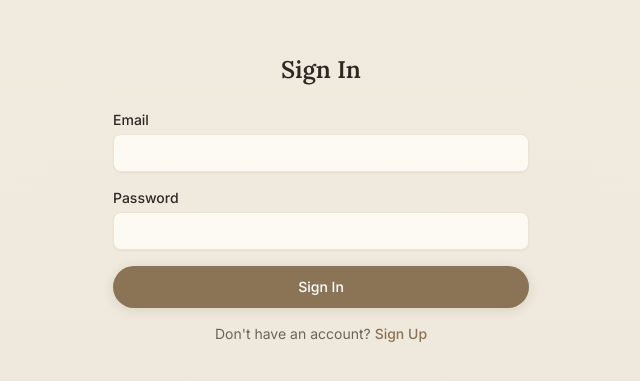
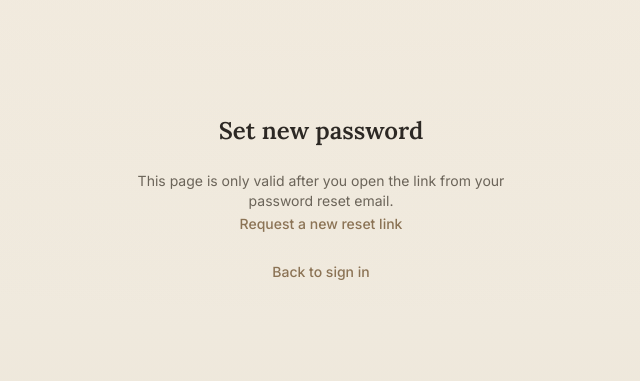
Before and after one commit to TheAliter/series-killer, a Vue app: page /reset-password in a window 1280 px wide. Before the commit this address led to /login. Shown: the part 161-542 px from the top of the page, without its empty margins (319-959 px from the left). Built offline with nearby package versions, Linux system fonts and the light colour scheme; no server answers.

Commit message:
feat(auth): add Supabase forgot-password and reset flow

```diff
--- a/src/App.vue
+++ b/src/App.vue
@@ -31,8 +31,12 @@
       authStore.setUser(session?.user || null)
     } else if (event === 'SIGNED_OUT') {
       authStore.setUser(null)
+      authStore.exitPasswordRecoveryFlow()
     } else if (event === 'USER_UPDATED') {
       authStore.setUser(session?.user || null)
+    } else if (event === 'PASSWORD_RECOVERY') {
+      authStore.setUser(session?.user || null)
+      authStore.enterPasswordRecoveryFlow()
     }
   })
 
--- a/src/router/index.ts
+++ b/src/router/index.ts
@@ -13,6 +13,17 @@
     name: 'SignUp',
     component: () => import('../views/SignUpView.vue'),
     meta: { requiresGuest: true }
+  },
+  {
+    path: '/forgot-password',
+    name: 'ForgotPassword',
+    component: () => import('../views/ForgotPasswordView.vue'),
+    meta: { requiresGuest: true }
+  },
+  {
+    path: '/reset-password',
+    name: 'ResetPassword',
+    component: () => import('../views/ResetPasswordView.vue')
   },
   {
     path: '/',
--- a/src/services/supabase.ts
+++ b/src/services/supabase.ts
@@ -32,6 +32,11 @@
       email,
       password,
     })
+  },
+
+  async resetPasswordForEmail(email: string): Promise<ApiResponse<any>> {
+    const redirectTo = `${window.location.origin}/reset-password`
+    return await supabase.auth.resetPasswordForEmail(email, { redirectTo })
   },
 
   async signOut(): Promise<ApiResponse<void>> {
--- a/src/stores/auth.ts
+++ b/src/stores/auth.ts
@@ -12,8 +12,10 @@
 export const useAuthStore = defineStore('auth', () => {
   const user = ref<User | null>(null)
   const loading = ref(true)
+  const passwordRecoveryFlow = ref(false)
 
   const isAuthenticated = computed(() => !!user.value)
+  const isPasswordRecoveryFlow = computed(() => passwordRecoveryFlow.value)
 
   const signUp = async (email: string, password: string): Promise<ApiResponse<any>> => {
     try {
@@ -41,9 +43,44 @@
       const { error } = await auth.signOut()
       if (error) throw error
       user.value = null
+      passwordRecoveryFlow.value = false
       return { data: undefined, error: null }
     } catch (error) {
       return { data: undefined, error }
+    }
+  }
+
+  const enterPasswordRecoveryFlow = (): void => {
+    passwordRecoveryFlow.value = true
+  }
+
+  const exitPasswordRecoveryFlow = (): void => {
+    passwordRecoveryFlow.value = false
+  }
+
+  const requestPasswordReset = async (email: string): Promise<ApiResponse<any>> => {
+    try {
+      const { data, error } = await auth.resetPasswordForEmail(email)
+      if (error) throw error
+      return { data, error: null }
+    } catch (error) {
+      return { data: null, error }
+    }
+  }
+
+  const completePasswordRecovery = async (
+    newPassword: string
+  ): Promise<ApiResponse<any>> => {
+    try {
+      const { data, error } = await auth.updatePassword(newPassword)
+      if (error) throw error
+      if (data?.user) {
+        user.value = data.user
+      }
+      passwordRecoveryFlow.value = false
+      return { data, error: null }
+    } catch (error) {
+      return { data: null, error }
     }
   }
 
@@ -118,9 +155,14 @@
     user: readonly(user),
     loading: readonly(loading),
     isAuthenticated,
+    isPasswordRecoveryFlow,
+    enterPasswordRecoveryFlow,
+    exitPasswordRecoveryFlow,
     signUp,
     signIn,
     signOut,
+    requestPasswordReset,
+    completePasswordRecovery,
     changePassword,
     initializeAuth,
     refreshSession,
--- /dev/null
+++ b/src/views/ForgotPasswordView.vue
@@ -0,0 +1,45 @@
+<template>
+  <div class="mobile-container flex flex-col min-h-screen justify-center items-center">
+    <h1 class="font-serif text-2xl font-semibold text-ink mb-6">Forgot password</h1>
+    <p v-if="success" class="mb-4 w-full text-sm text-ink-muted text-center">
+      If an account exists for that email, you will receive a link to reset your password.
+    </p>
+    <form v-else @submit.prevent="onSubmit" class="w-full space-y-4">
+      <div>
+        <label for="email" class="block text-sm font-medium text-ink mb-1">Email</label>
+        <input v-model="email" id="email" type="email" class="input" required autocomplete="email" />
+      </div>
+      <button type="submit" class="btn-primary w-full" :disabled="loading">
+        <span v-if="loading">Sending…</span>
+        <span v-else>Send reset link</span>
+      </button>
+    </form>
+    <p class="mt-4 text-sm text-center text-ink-muted">
+      <router-link to="/login" class="font-medium text-editorial-accent hover:opacity-90">Back to sign in</router-link>
+    </p>
+    <p v-if="error" class="text-red-600 mt-2 text-sm">{{ error }}</p>
+  </div>
+</template>
+
+<script lang="ts" setup>
+import { ref } from 'vue'
+import { useAuthStore } from '../stores/auth'
+
+const email = ref('')
+const error = ref('')
+const success = ref(false)
+const loading = ref(false)
+const authStore = useAuthStore()
+
+const onSubmit = async () => {
+  error.value = ''
+  loading.value = true
+  const { error: resetError } = await authStore.requestPasswordReset(email.value.trim())
+  loading.value = false
+  if (resetError) {
+    error.value = resetError.message || 'Could not send reset email.'
+    return
+  }
+  success.value = true
+}
+</script>
--- a/src/views/LoginView.vue
+++ b/src/views/LoginView.vue
@@ -7,7 +7,15 @@
         <input v-model="email" id="email" type="email" class="input" required autocomplete="email" />
       </div>
       <div>
-        <label for="password" class="block text-sm font-medium text-ink mb-1">Password</label>
+        <div class="flex items-center justify-between gap-2 mb-1">
+          <label for="password" class="block text-sm font-medium text-ink">Password</label>
+          <router-link
+            to="/forgot-password"
+            class="text-sm font-medium text-editorial-accent hover:opacity-90"
+          >
+            Forgot password?
+          </router-link>
+        </div>
         <input v-model="password" id="password" type="password" class="input" required autocomplete="current-password" />
       </div>
       <button type="submit" class="btn-primary w-full" :disabled="loading">
--- /dev/null
+++ b/src/views/ResetPasswordView.vue
@@ -0,0 +1,84 @@
+<template>
+  <div class="mobile-container flex flex-col min-h-screen justify-center items-center">
+    <h1 class="font-serif text-2xl font-semibold text-ink mb-6">Set new password</h1>
+
+    <div v-if="!canReset" class="w-full space-y-4 text-center">
+      <p class="text-sm text-ink-muted">
+        This page is only valid after you open the link from your password reset email.
+      </p>
+      <router-link to="/forgot-password" class="font-medium text-editorial-accent hover:opacity-90 text-sm">
+        Request a new reset link
+      </router-link>
+      <p class="pt-2">
+        <router-link to="/login" class="font-medium text-editorial-accent hover:opacity-90 text-sm">
+          Back to sign in
+        </router-link>
+      </p>
+    </div>
+
+    <form v-else @submit.prevent="onSubmit" class="w-full space-y-4">
+      <div>
+        <label for="new-password" class="block text-sm font-medium text-ink mb-1">New password</label>
+        <input
+          v-model="newPassword"
+          id="new-password"
+          type="password"
+          class="input"
+          required
+          minlength="6"
+          autocomplete="new-password"
+        />
+      </div>
+      <div>
+        <label for="confirm-password" class="block text-sm font-medium text-ink mb-1">Confirm new password</label>
+        <input
+          v-model="confirmPassword"
+          id="confirm-password"
+          type="password"
+          class="input"
+          required
+          minlength="6"
+          autocomplete="new-password"
+        />
+      </div>
+      <button type="submit" class="btn-primary w-full" :disabled="loading">
+        <span v-if="loading">Updating…</span>
+        <span v-else>Update password</span>
+      </button>
+    </form>
+    <p v-if="error" class="text-red-600 mt-2 text-sm w-full">{{ error }}</p>
+  </div>
+</template>
+
+<script lang="ts" setup>
+import { computed, ref } from 'vue'
+import { useRouter } from 'vue-router'
+import { storeToRefs } from 'pinia'
+import { useAuthStore } from '../stores/auth'
+
+const newPassword = ref('')
+const confirmPassword = ref('')
+const error = ref('')
+const loading = ref(false)
+const router = useRouter()
+const authStore = useAuthStore()
+const { isPasswordRecoveryFlow, isAuthenticated } = storeToRefs(authStore)
+
+const canReset = computed(() => isPasswordRecoveryFlow.value && isAuthenticated.value)
+
+const onSubmit = async () => {
+  error.value = ''
+  if (newPassword.value !== confirmPassword.value) {
+    error.value = 'Passwords do not match.'
+    return
+  }
+  loading.value = true
+  const { error: updateError } = await authStore.completePasswordRecovery(newPassword.value)
+  loading.value = false
+  if (updateError) {
+    error.value = updateError.message || 'Could not update password.'
+    return
+  }
+  router.push('/')
+}
+</script>
```
